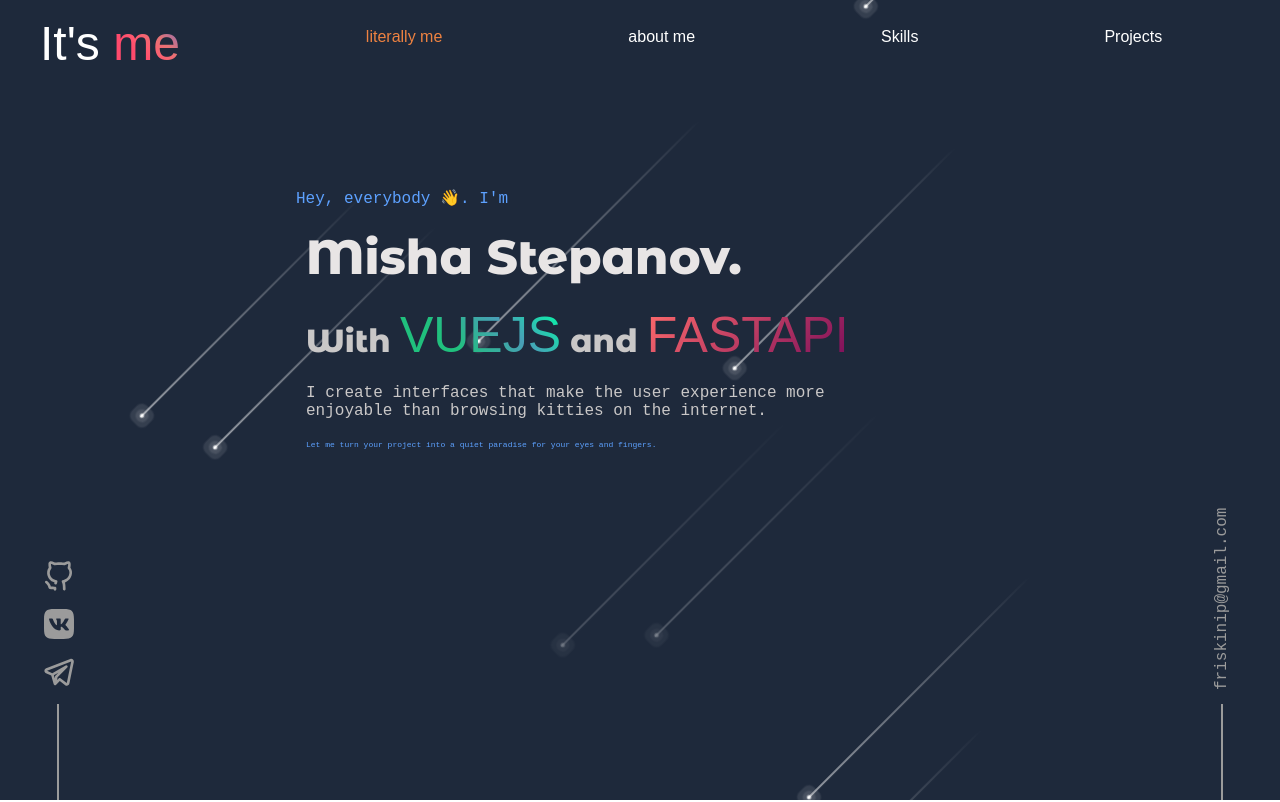
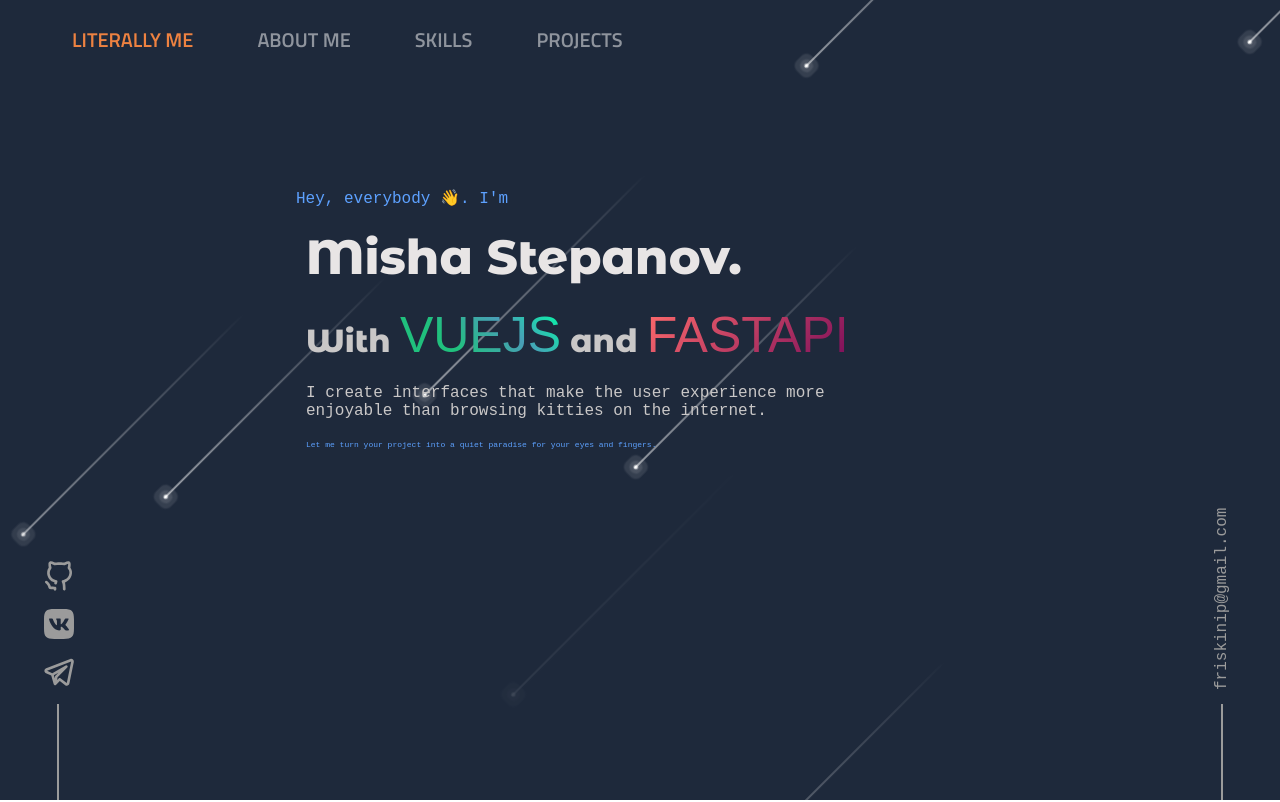
Before and after one commit to DrinkVodkaPlayDotka/about_me, a Vue app: page / in a window 1280 px wide. Shown: the top 802 px of the page. Built offline with nearby package versions, Linux system fonts and the light colour scheme; a web font is replaced by a local one.

Commit message:
refactor: add more updates

```diff
--- a/src/components/aboutmeComponent.vue
+++ b/src/components/aboutmeComponent.vue
@@ -80,7 +80,7 @@
   font-size: 25px;
   font-family: 'Protest Guerrilla', sans-serif;
   text-transform: uppercase;
-  background: linear-gradient(45deg, #0c80c7 33%, #e8600c 66%, #c28341);
+  background: linear-gradient(45deg, #0c80c7 33%, #ee8241 66%, #c28341);
   -webkit-background-clip: text;
   -webkit-text-fill-color: transparent;
   animation: colorChange 2s infinite alternate;
--- a/src/components/headComponent.vue
+++ b/src/components/headComponent.vue
@@ -6,7 +6,7 @@
 const orange_second = ref(false)
 const orange_third = ref(false)
 const orange_fourth = ref(false)
-
+const orange_five = ref(false)
 const orange_f = () => {
   orange_first.value = window.scrollY < 500;
 }
@@ -17,7 +17,11 @@
   orange_third.value = (!orange_first.value && !orange_second.value && window.scrollY < 2000)
 }
 const orange_fe = () => {
-  orange_fourth.value = (!orange_first.value && !orange_second.value && !orange_third.value && window.scrollY < 2500)
+  orange_fourth.value = (!orange_first.value && !orange_second.value && !orange_third.value && window.scrollY < 3000)
+}
+const orange_fi = () =>{
+  orange_five.value = (!orange_first.value && !orange_second.value && !orange_third.value && !orange_fourth.value && window.scrollY < 4000)
+
 }
 const showTest = () => {
   show.value = window.scrollY > 300
@@ -28,6 +32,7 @@
   window.addEventListener('scroll', orange_s);
   window.addEventListener('scroll', orange_t);
   window.addEventListener('scroll', orange_fe);
+  window.addEventListener('scroll', orange_fi);
 
 
 });
@@ -39,6 +44,8 @@
   window.removeEventListener('scroll', orange_s);
   window.removeEventListener('scroll', orange_t);
   window.removeEventListener('scroll', orange_fe);
+  window.removeEventListener('scroll', orange_fi);
+
 
 
 
@@ -57,16 +64,21 @@
   window.scrollTo({top: 2400, behavior: 'smooth'})
 
 }
+const scrollToCon = () =>{
+  window.scrollTo({top: 3000, behavior: 'smooth'})
+
+}
 </script>
 
 <template>
   <header class="fix" :class="{ 'box2': !show, 'box1': show }">
-    <ol>
-      <li class="me" @click="scrollToTop">It's <span class="rgb">me</span></li>
-      <li class="list onClick" @click="scrollToTop" :class="{'orange': orange_first}">literally me</li>
-      <li class="list onClick" @click="scrollToAbout" :class="{'orange': orange_second}">about me</li>
-      <li class="list onClick" @click="scrollToSkills" :class="{'orange': orange_third}">Skills</li>
-      <li class="list onClick" @click="scrollToProjects" :class="{'orange': orange_fourth}">Projects</li>
+    <ol class="nav">
+
+      <li class="list onClick" @click="scrollToTop" :class="{'orange': orange_first}"><a>literally me </a> </li>
+      <li class="list onClick" @click="scrollToAbout" :class="{'orange': orange_second}"><a>about me </a> </li>
+      <li class="list onClick" @click="scrollToSkills" :class="{'orange': orange_third}"><a>Skills </a> </li>
+      <li class="list onClick" @click="scrollToProjects" :class="{'orange': orange_fourth}"><a>Projects </a> </li>
+      <li class="bn39 onClick" @click="scrollToCon"><button :class="{'orange2': orange_five}" >CONNECT</button></li>
 
     </ol>
 
@@ -76,31 +88,134 @@
 <style scoped>
 @import url('https://fonts.googleapis.com/css2?family=Protest+Revolution&display=swap');
 @import url('https://fonts.googleapis.com/css2?family=Protest+Riot&display=swap');
+@import url('https://fonts.googleapis.com/css?family=Titillium+Web:400,600');
+button{
+  color: rgba(255,255,255,.5);
+  left: 450%;
+  border:none;
+  background-color: transparent;
+  font-size:30px;
+  text-transform:capitalize;
+  cursor:pointer;
+  transform:all 0.3s;
+  position:relative;
+}
+button:before{
+  content:"";
+  position :absolute;
+  width:24px;
+  height:24px;
+  top:-5px;
+  left:-5px;
+  border-top:2px solid tomato;
+  border-left:2px solid tomato;
+  transition:all 0.25s;
+}
+button:hover:before ,button:hover:after{
+  width:104%;
+  height:110%;
+}
+button:after{
+  content:"";
+  position :absolute;
+  width:24px;
+  height:24px;
+  bottom:-5px;
+  right:-5px;
+  border-bottom:2px solid tomato;
+  border-right:2px solid tomato;
+  transition:all 0.30s;
+}
+.nav {
+  font-family: 'Titillium Web';
+  text-transform: uppercase;
+  text-align: center;
+  font-weight: 600;
+}
 
+.nav * {
+  box-sizing: border-box;
+  transition: all .35s ease;
+}
+
+.nav li {
+  display: inline-block;
+  list-style: outside none none;
+  margin: .5em 1em;
+  paddin: 0;
+}
+
+.nav a {
+  padding: .12em .8em;
+  color: rgba(255,255,255,.5);
+  position: relative;
+  text-decoration: none;
+  font-size: 20px;
+}
+
+.nav a::before,
+.nav a::after {
+  content: '';
+  height: 14px;
+  width: 14px;
+  position: absolute;
+  transition: all .35s ease;
+  opacity: 0;
+}
+
+.nav a::before {
+  content: '';
+  right: 0;
+  top: 0;
+  border-top: 3px solid #ee8241;
+  border-right: 3px solid #c28341;
+  transform: translate(-100%, 50%);
+}
+
+.nav a:after {
+  content: '';
+  left: 0;
+  bottom: 0;
+  border-bottom: 3px solid #c28341;
+  border-left: 3px solid #ee8241;
+  transform: translate(100%, -50%)
+}
+
+.nav a:hover:before,
+.nav a:hover:after{
+  transform: translate(0,0);
+  opacity: 1;
+}
+
+.nav a:hover {
+  color: #f37123;
+}
 .fix {
   position: fixed;
   top: 0;
   left: 0;
   z-index: 1002;
 }
-
+.right{
+  margin-right: 15%;
+}
 .onClick {
   cursor: pointer;
-
+  user-select: none;
 }
 
 .box1 {
   margin-top: 0;
   background-color: rgba(47, 44, 44, 0.5);
   width: 100%;
-  height: 10%;
+  height: 8%;
 }
 
 .box2 {
   margin-top: 0;
   background-color: rgba(47, 44, 44, 0);
   width: 100%;
-  height: 10%;
+  height: 8%;
 }
 
 ol {
@@ -116,24 +231,30 @@
   font-size: 3rem;
   user-select: none;
   cursor: pointer;
+  margin-left: 30px;
 }
 
-.orange {
-  color: #ee8241;
+.orange a{
+  color: #ee8241 ;
   cursor: pointer;
 
 
 }
+.orange2{
+  color: #f16815;
+  cursor: pointer;
 
+
+}
 .list {
-  margin-left: 15%;
+  margin-left: 5%;
   margin-top: 1%;
-  text-align: center;
+
 
 }
 
 .rgb {
-  background: linear-gradient(45deg, #e8600c 33%, #c28341 66%, #9f58c9);
+  background: linear-gradient(45deg, #ee8241 33%, #c28341 66%, #9f58c9);
   -webkit-background-clip: text;
   -webkit-text-fill-color: transparent;
   animation: colorChange 10s infinite alternate;
@@ -148,4 +269,5 @@
     filter: hue-rotate(360deg);
   }
 }
+
 </style>
--- a/src/components/projectsComponent.vue
+++ b/src/components/projectsComponent.vue
@@ -33,7 +33,7 @@
 
 <template>
   <div class="container">
-
+    <span class="proj">Projects</span>
     <div class="box" >
       <div  class="opac cont" :class="{'animation': anim == true}"
             v-for="(photo, index) in photos" :key="index">
@@ -49,6 +49,21 @@
   </div>
 </template>
 <style scoped>
+.proj {
+  position: absolute;
+  top: calc(100% - 80% - 17%);
+  left: 50%;
+  transform: translateX(-50%);
+
+  color: #fff;
+  font-size: 24px;
+  font-weight: bold;
+
+}
+
+
+
+
 .btn2 {
   opacity: 0.5;
   width: 40px;
```
